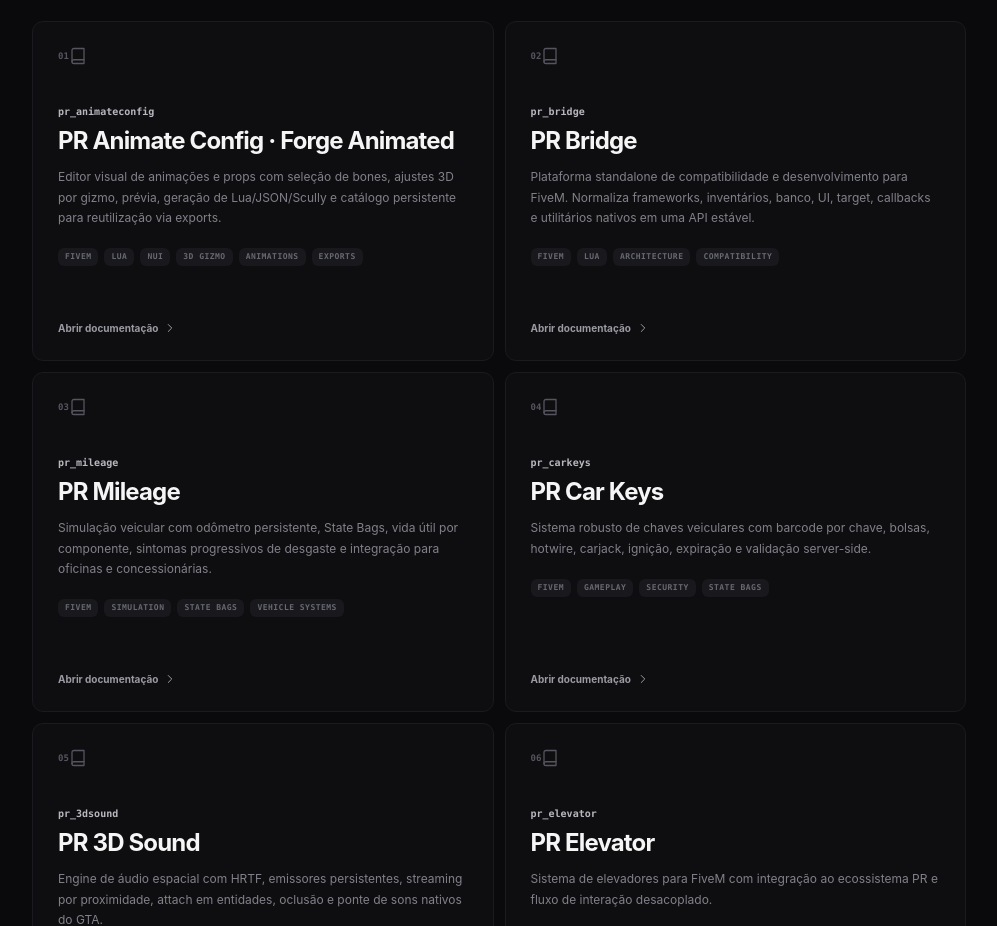
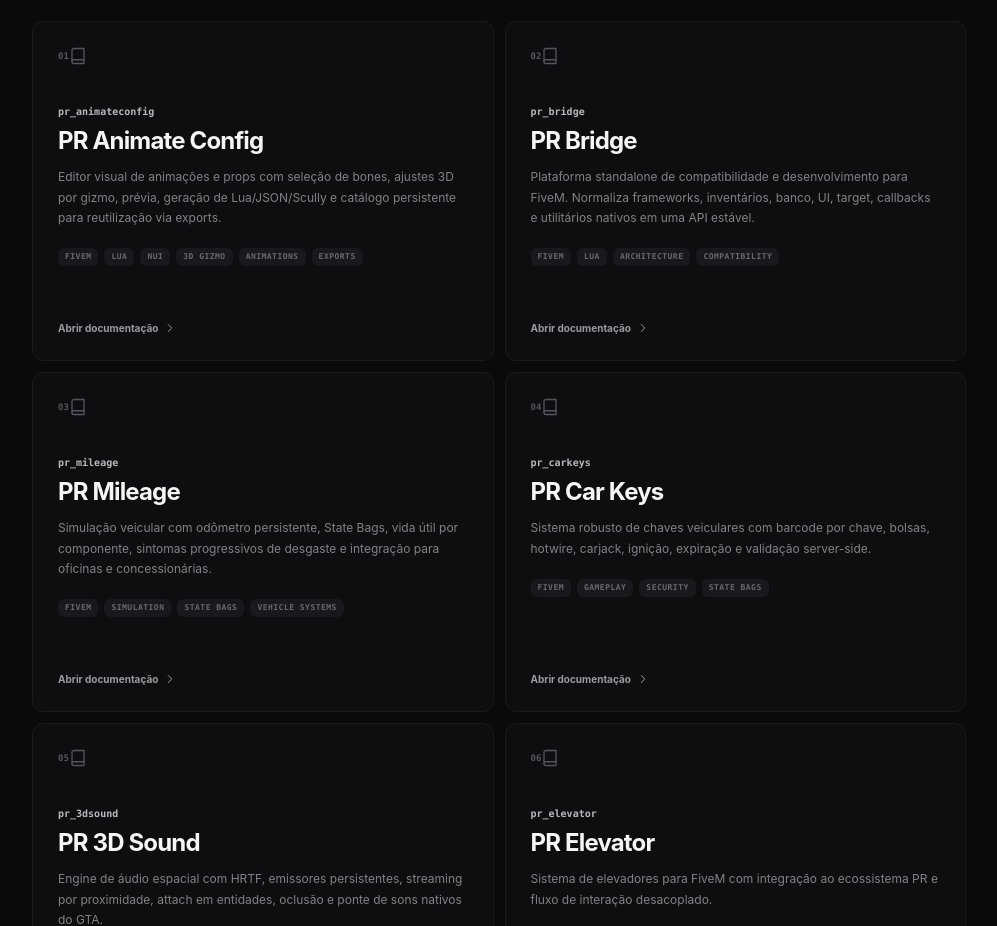
Before and after one commit to Pierremoraes-ofc/portifolio, a React (Vite) app: page / in a window 1280 px wide. Shown: the part 3781-4707 px from the top of the page, without its empty margins (270-1267 px from the left). Built offline with nearby package versions, Linux system fonts and the light colour scheme.

Commit message:
docs: use PR Animate Config as project card title

```diff
--- a/src/App.jsx
+++ b/src/App.jsx
@@ -39,7 +39,7 @@ const PROJECTS = [
 
 const HOBBY_PROJECTS = [
   {
-    name: 'PR Animate Config · Forge Animated',
+    name: 'PR Animate Config',
     repo: 'https://github.com/Pierremoraes-ofc/pr_animateConfig',
     code: 'pr_animateconfig',
     tags: ['FiveM', 'Lua', 'NUI', '3D Gizmo', 'Animations', 'Exports'],
```
